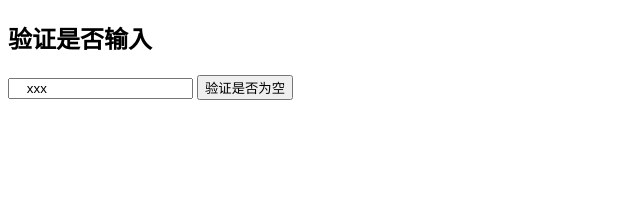
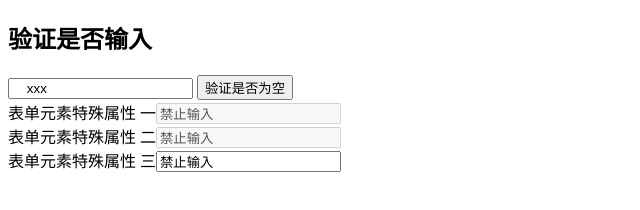
Before and after one commit to bailuweishuang/project, a plain HTML site: page 1/isContent.html in a window 1280 px wide. Shown: the whole page, without its empty margins (0-640 px from the left). Drawn offline with Linux system fonts and the light colour scheme.

Commit message:
commit change

```diff
--- a/1/isContent.html
+++ b/1/isContent.html
@@ -8,6 +8,12 @@
 <h2>验证是否输入</h2>
 <input type="text" id="strs" value="    xxx">
 <input type="button" id="isContent" value="验证是否为空">
+
+<!--禁止输入-->
+<div>表单元素特殊属性 一<input type="text" value="禁止输入" disabled></div>
+<div>表单元素特殊属性 二<input type="text" value="禁止输入" disabled="disabled"></div>
+<div>表单元素特殊属性 三<input type="text" value="禁止输入" readonly></div>
+
 <script>
     window.onload = function () {
         var _isContent = document.getElementById("isContent")
```
